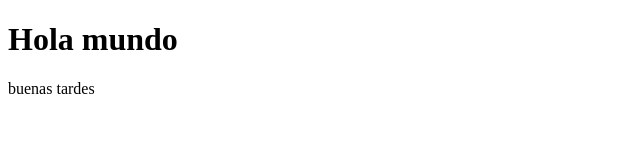
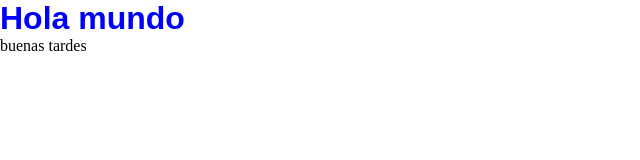
Before and after one commit to lionelkallsten/clase-10, a plain HTML site: page index.html in a window 1280 px wide. Shown: the whole page, without its empty margins (0-640 px from the left). Drawn offline with Linux system fonts and the light colour scheme.

Commit message:
agregamos estilos a h1

```diff
--- a/css/style.css
+++ b/css/style.css
@@ -1,4 +1,10 @@
 *{
     margin: 0;
     padding: 0;
+    box-sizing: border-box;
 }
+
+h1{
+    font-family: sans-serif;
+    color: blue;
+}
--- a/index.html
+++ b/index.html
@@ -4,6 +4,7 @@
     <meta charset="UTF-8">
     <meta http-equiv="X-UA-Compatible" content="IE=edge">
     <meta name="viewport" content="width=device-width, initial-scale=1.0">
+    <link rel="stylesheet" href="./css/style.css">
     <title>Document</title>
 </head>
 <body>
```
